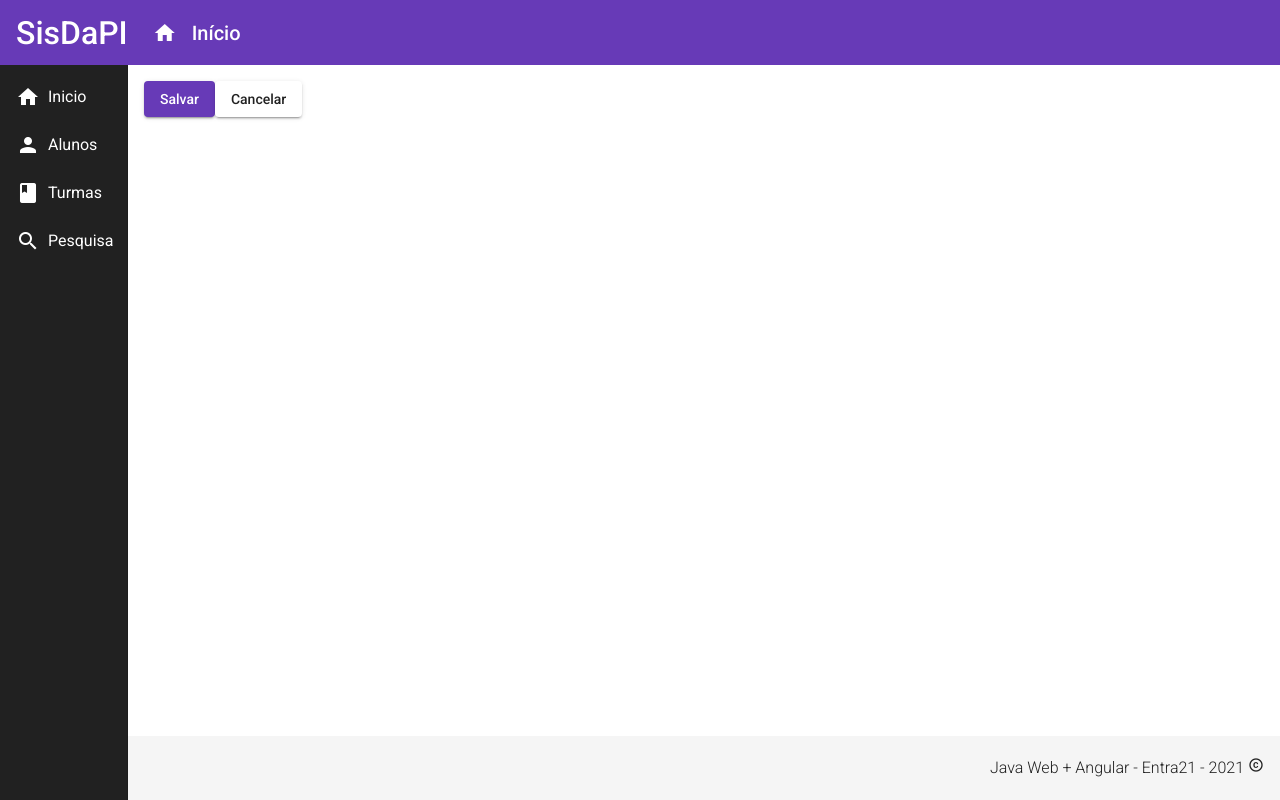
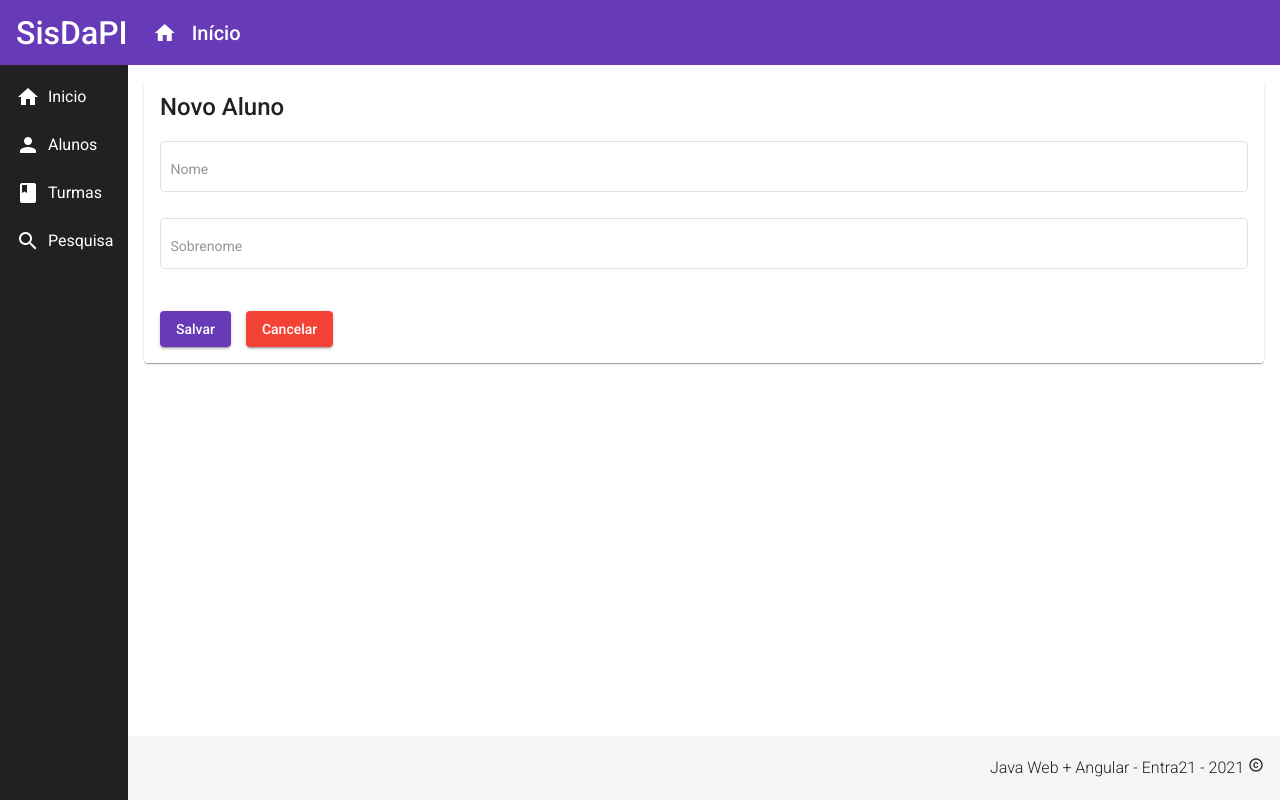
Before and after one commit to paulofrutos/Projeto-SISDAPI, an Angular app in the folder frontend/: page /students/create in a window 1280 px wide. Built offline with nearby package versions, Linux system fonts and the light colour scheme.

Commit message:
Create form create-student
Create form create-student;
Update app.module.ts;
* FormsModule;
* MatFormFieldModule;
* MatInputModule;

```diff
--- a/frontend/src/app/app.module.ts
+++ b/frontend/src/app/app.module.ts
@@ -20,6 +20,9 @@ import { MatCardModule } from '@angular/material/card';
 import { MatListModule } from '@angular/material/list';
 import { MatButtonModule } from '@angular/material/button';
 import { MatSnackBarModule } from '@angular/material/snack-bar';
+import { FormsModule } from '@angular/forms';
+import { MatFormFieldModule } from '@angular/material/form-field';
+import { MatInputModule } from '@angular/material/input';
 
 import { HttpClientModule } from '@angular/common/http';
 
@@ -49,6 +52,9 @@ import { HttpClientModule } from '@angular/common/http';
     MatCardModule,
     MatButtonModule,
     MatSnackBarModule,
+    FormsModule,
+    MatFormFieldModule,
+    MatInputModule,
 
     // ==================== Http Client Module ==================== //
     HttpClientModule
--- a/frontend/src/app/views/student-crud/student-create/student-create.component.css
+++ b/frontend/src/app/views/student-crud/student-create/student-create.component.css
@@ -0,0 +1,9 @@
+form {
+    display: flex;
+    flex-direction: column;
+    margin-top: 20px;
+}
+
+button {
+    margin: 20px 15px 0px 0px;
+}
--- a/frontend/src/app/views/student-crud/student-create/student-create.component.html
+++ b/frontend/src/app/views/student-crud/student-create/student-create.component.html
@@ -1,7 +1,16 @@
-<button mat-raised-button (click)="createStudent()" color="primary">
-    Salvar
-</button>
+<mat-card>
 
-<button mat-raised-button (click)="cancel()">
-    Cancelar
-</button>
+    <mat-card-title> Novo Aluno </mat-card-title>
+    <form>
+        <mat-form-field appearance="outline">
+            <input matInput placeholder="Nome" [(ngModel)]="student.nome" name="nome">
+        </mat-form-field>
+        <mat-form-field appearance="outline">
+            <input matInput placeholder="Sobrenome" [(ngModel)]="student.sobrenome" name="sobrenome">
+        </mat-form-field>
+    </form>
+
+    <button mat-raised-button (click)="createStudent()" color="primary"> Salvar </button>
+    <button mat-raised-button (click)="cancel()" color="warn"> Cancelar </button>
+
+</mat-card>
```
